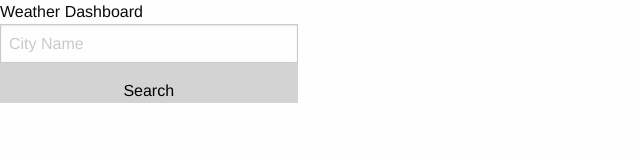
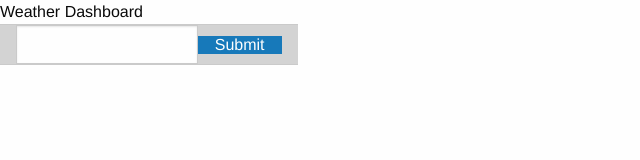
Before and after one commit to jyocus/weather-app-hw6, a plain HTML site: page index.html in a window 1280 px wide. Shown: the whole page, without its empty margins (0-640 px from the left). Drawn offline with nearby package versions, Linux system fonts and the light colour scheme.

Commit message:
fixed search button to be inline with input field

```diff
--- a/index.html
+++ b/index.html
@@ -16,10 +16,11 @@
 
 <main>
     <div class="grid-x grid-margin-x">
-        <div class="medium-3 cell search-section">
-        <input type="text" name="city" id="" placeholder="City Name" class="small-10 cell">
-        <button id="submitWeather" class="small-2 cell">Search</button>
-        </div>
+        <div class="medium-3 cell search-section input-group-label">
+            <input class="input-group-field" type="number">
+            <div class="input-group-button">
+              <input type="submit" class="button" value="Submit" placeholder="Search City">
+            </div>
         <div class="grid-y grid-container-fluid">
             <div class="cell medium-8">
                 <div class="container current-weather-box" id="current-weather">
--- a/script.js
+++ b/script.js
@@ -4,4 +4,5 @@ $(document).ready(function() {
     var cityname = "";
     var queryURL = "https://cors-anywhere.herokuapp.com/" + "api.openweathermap.org/data/2.5/weather?q={city name}&appid=" + "{c2716f16e2b49adc65224dba816571c2}"
 
+
 })
```
